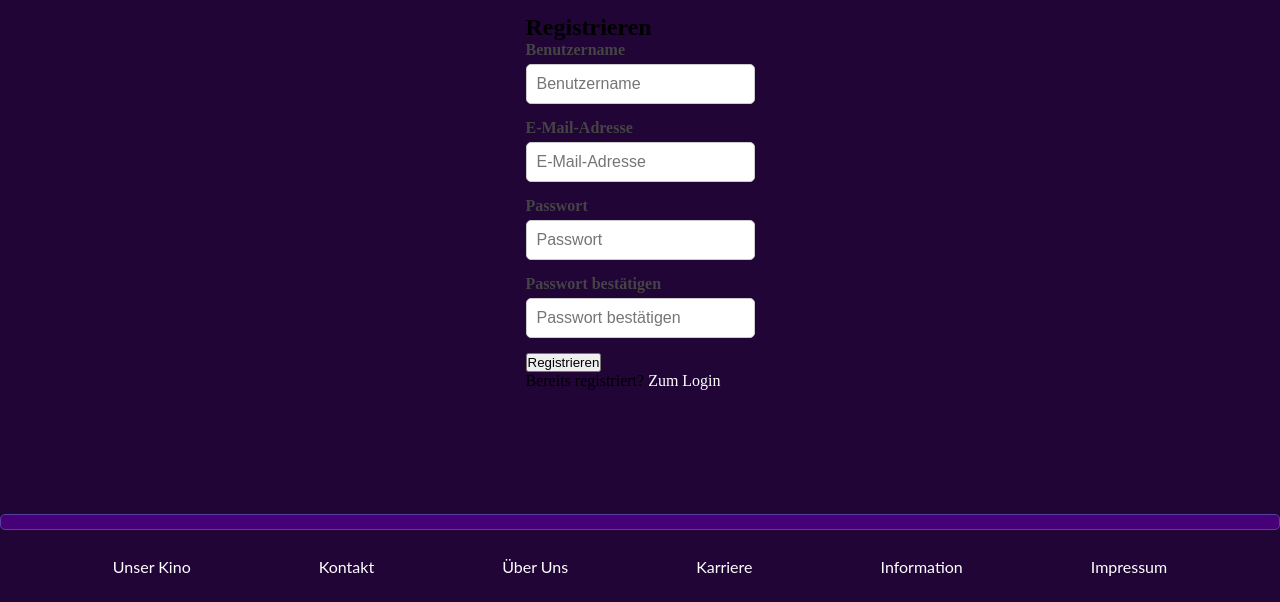
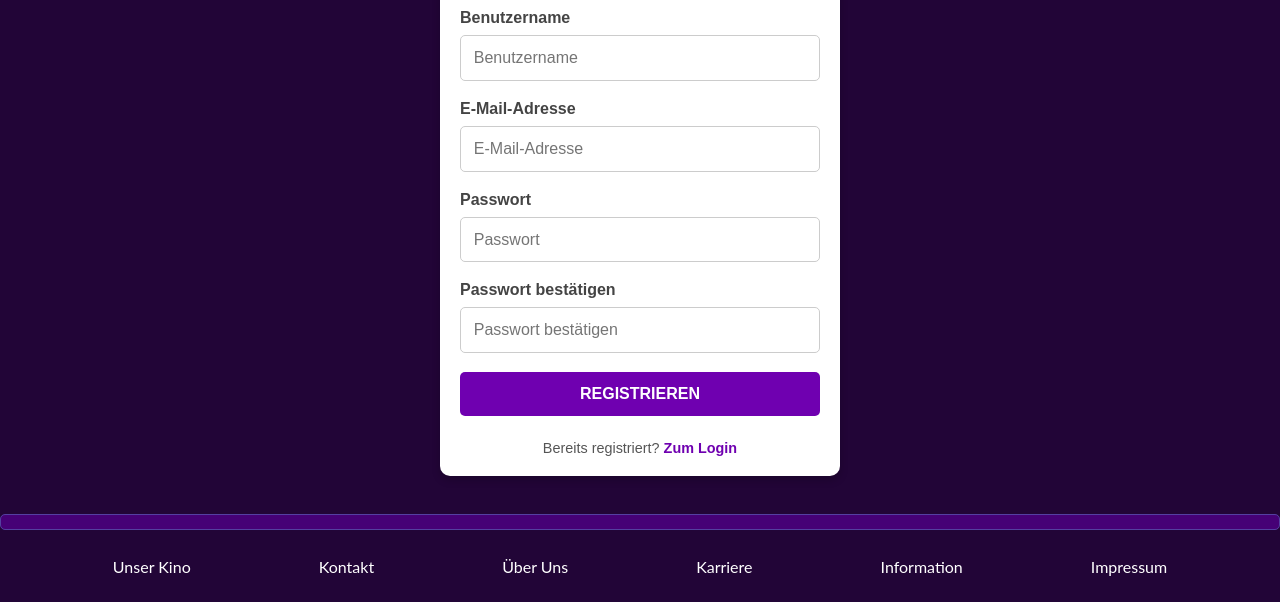
Before and after one commit to RamonaKT/cineo_repository, a plain HTML site: page cineo_frontend/mainpages/registerpageStructure.html in a window 1280 px wide. Shown: the part 198-800 px from the top of the page. Drawn offline with nearby package versions, Linux system fonts and the light colour scheme.

Commit message:
V 0.11 Tom, Registrieren Seite Layout Ueberarbeitet

```diff
--- a/cineo_frontend/mainpages/registerpageStructure.html
+++ b/cineo_frontend/mainpages/registerpageStructure.html
@@ -5,7 +5,7 @@
     <meta name="viewport" content="width=device-width, initial-scale=1.0" />
     <title>cineo_Mannheim</title>
 
-    <link rel="stylesheet" href="loginpageStyle.css" />
+    <link rel="stylesheet" href="registerpageStyle.css" />
     <link rel="stylesheet" href="../mainStyle.css" />
     <link rel="stylesheet" href="https://fonts.googleapis.com/css2?family=Material+Symbols+Outlined:opsz,wght,FILL,GRAD@24,400,0,0" />
     <script src="loginpageScript.js" defer></script>
@@ -73,6 +73,7 @@
 
 
 
+
 <! mainStyle (home/Info): Verlinkung der InfoSeiten unten !/>
 <div class="div_mainStyle_navigationBeamBottom"> </div>
 
--- a/cineo_frontend/mainpages/registerpageStyle.css
+++ b/cineo_frontend/mainpages/registerpageStyle.css
@@ -1,76 +1,101 @@
+/* Gesamt-Layout */
+body {
+    margin: 0;
+    font-family: Arial, sans-serif;
+    background-color: #3e006a;
+    color: white;
+    display: flex;
+    justify-content: center;
+    align-items: center;
+    height: 100vh;
+}
+
 /* Container für das Registrierungsformular */
 .register-container {
     display: flex;
     justify-content: center;
     align-items: center;
-    height: calc(100vh - 200px); /* Platz für Navigation und Footer */
-    padding: 20px;
-    background-color: #f8f9fa;
-}
-
-.register-form {
     width: 100%;
     max-width: 400px;
     padding: 20px;
     background-color: #ffffff;
-    border: 1px solid #ddd;
     border-radius: 10px;
-    box-shadow: 0 4px 8px rgba(0, 0, 0, 0.1);
+    box-shadow: 0 4px 8px rgba(0, 0, 0, 0.2);
+    color: #333;
+}
+
+/* Formular */
+.register-form {
+    width: 100%;
     text-align: center;
 }
 
 .register-title {
-    font-size: 1.5em;
-    margin-bottom: 20px;
+    font-size: 2rem;
+    margin-bottom: 1.5rem;
     color: #6f00b0;
+    font-weight: bold;
 }
 
+/* Formular-Gruppen */
 .form-group {
-    margin-bottom: 15px;
+    margin-bottom: 1.2rem;
     text-align: left;
 }
 
 .form-group label {
     display: block;
-    margin-bottom: 5px;
+    margin-bottom: 0.5rem;
     font-weight: bold;
     color: #444;
 }
 
 .form-group input {
     width: 100%;
-    padding: 10px;
+    padding: 0.8rem;
+    font-size: 1rem;
     border: 1px solid #ccc;
     border-radius: 5px;
-    font-size: 1em;
+    outline: none;
+    transition: all 0.3s;
 }
 
+/* Eingabefelder: Fokus */
+.form-group input:focus {
+    border-color: #6f00b0;
+    box-shadow: 0 0 5px rgba(111, 0, 176, 0.5);
+}
+
+/* Button */
 .register-button {
     width: 100%;
-    padding: 10px;
+    padding: 0.8rem;
+    font-size: 1rem;
+    font-weight: bold;
+    text-transform: uppercase;
     background-color: #6f00b0;
-    color: white;
-    font-size: 1em;
-    font-weight: bold;
+    color: #fff;
     border: none;
     border-radius: 5px;
     cursor: pointer;
-    margin-top: 15px;
+    transition: background-color 0.3s;
 }
 
 .register-button:hover {
     background-color: #5d009a;
 }
 
+/* Footer */
 .register-footer {
-    margin-top: 15px;
-    font-size: 0.9em;
+    margin-top: 1.5rem;
+    font-size: 0.9rem;
     color: #555;
 }
 
 .register-footer a {
     color: #6f00b0;
     text-decoration: none;
+    font-weight: bold;
 }
 
 .register-footer a:hover {
```
